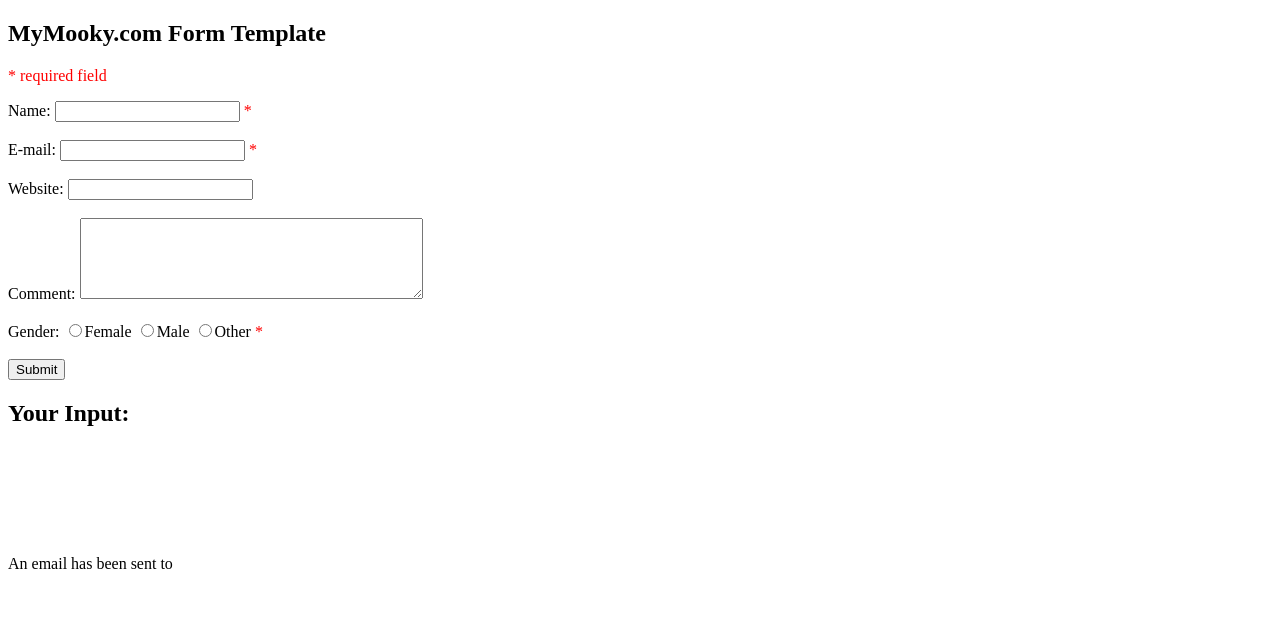
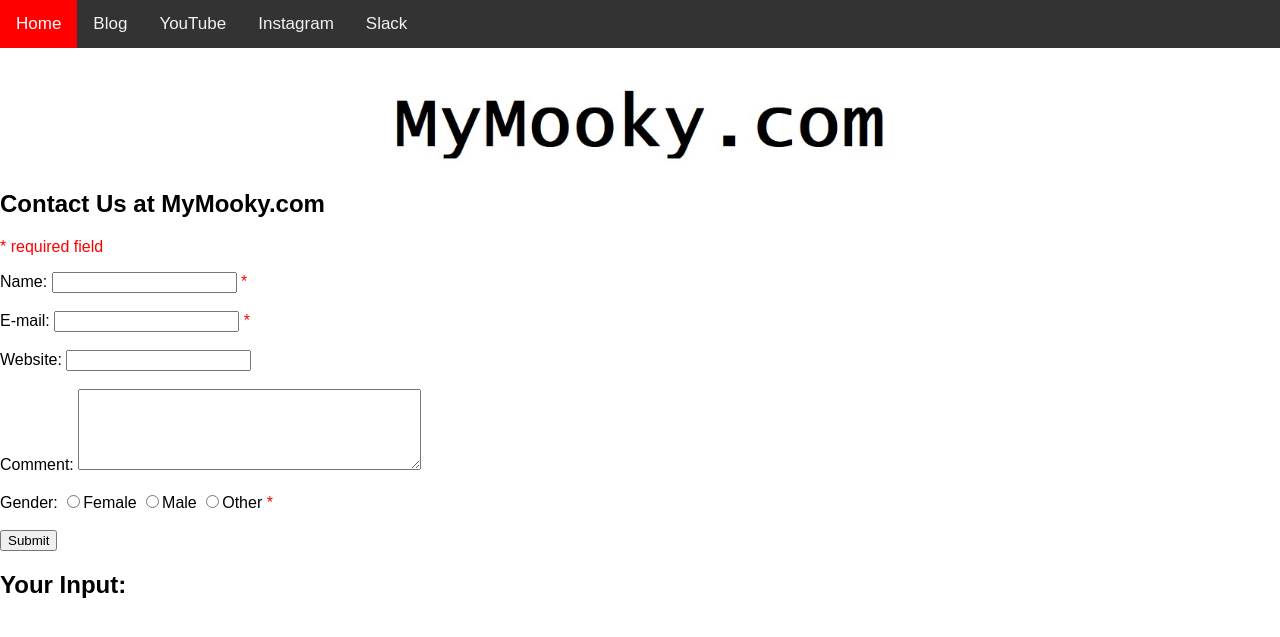
Before and after one commit to mookyd/MyMooky.com, a PHP site: page /Version2/ContactUs.php in a window 1280 px wide. Shown: the top 637 px of the page. Run offline with PHP 8.4, Linux system fonts and the light colour scheme.

Commit message:
Added Header to Contact Page

```diff
--- a/Version2/ContactUs.php
+++ b/Version2/ContactUs.php
@@ -1,6 +1,34 @@
 <!DOCTYPE HTML>
 <html>
 <head>
+<title>MyMooky.com</title>
+<link rel="shortcut icon" type="image/png" href="favicon.ico">
+<link rel="stylesheet" type="text/css" href="mystyle.css">
+<!-- Global site tag (gtag.js) - Google Analytics -->
+<script async src="https://www.googletagmanager.com/gtag/js?id=UA-112906148-2"></script>
+<script>
+  window.dataLayer = window.dataLayer || [];
+  function gtag(){dataLayer.push(arguments);}
+  gtag('js', new Date());
+
+  gtag('config', 'UA-112906148-2');
+</script>
+
+<meta name="viewport" content="width=device-width, initial-scale=1">
+</head>
+<body>
+
+<div class="topnav">
+  <a class="active" href="http://www.mymooky.com">Home</a>
+  <a href="http://blog.mymooky.com">Blog</a>
+  <a href="https://www.youtube.com/channel/UCRlb0hnVHBEv3JUvRDLko0w" target=new>YouTube</a>
+  <a href="https://www.instagram.com/mymooky/" target=new>Instagram</a>
+  <a href="http://mymooky.slack.com" target=new>Slack</a>
+</div>
+
+
+
+
 <style>
 .error {color: #FF0000;}
 </style>
@@ -63,8 +91,13 @@ function test_input($data) {
   return $data;
 }
 ?>
+<br>
+<br>
+<center>
+<img src="logo.jpg"></img>
+</center>
 
-<h2>MyMooky.com Form Template</h2>
+<h2>Contact Us at MyMooky.com</h2>
 <p><span class="error">* required field</span></p>
 <form method="post" action="<?php echo htmlspecialchars($_SERVER["PHP_SELF"]);?>">
   Name: <input type="text" name="name" value="<?php echo $name;?>">
@@ -98,9 +131,6 @@ echo "<br>";
 echo $comment;
 echo "<br>";
 echo $gender;
-echo "<br>";
-echo "<br>";
-echo "An email has been sent to $email";
 ?>
 
 <?php
```
